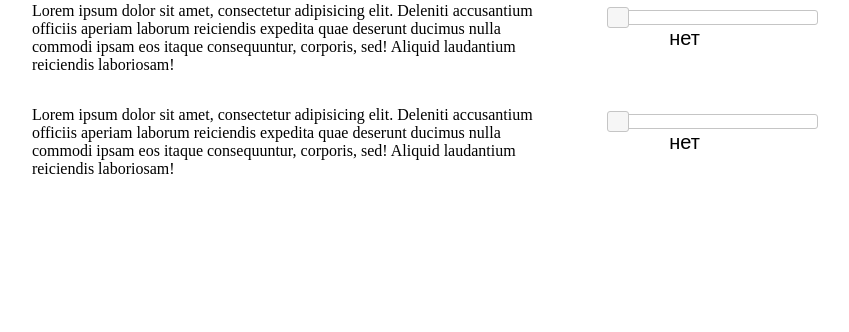
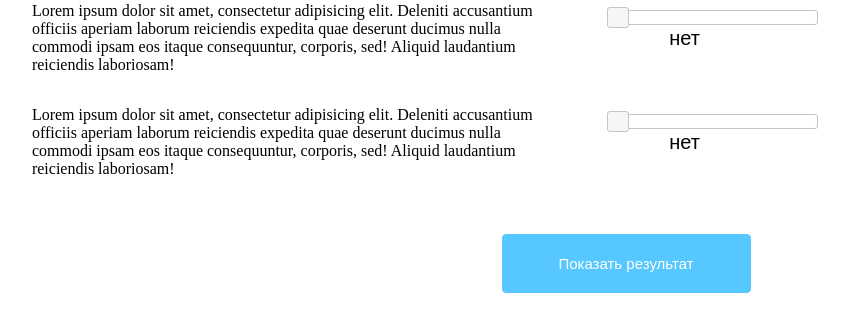
Before and after one commit to orlovskiy/psy_tests, a PHP site: page /4.range_test/index.php?id=1 in a window 1280 px wide. Shown: the part 126-458 px from the top of the page, without its empty margins (14-863 px from the left). Run offline with PHP 8.4, Linux system fonts and the light colour scheme; some libraries are stand-ins or nearby versions.

Commit message:
hope so much

```diff
--- a/4.range_test/index.php
+++ b/4.range_test/index.php
@@ -5,33 +5,13 @@
 	<title>test</title>
 	<link rel="stylesheet" href="../style/rokich.css">
 	<script type="text/javascript" src="../js/jquery.js"></script>
+	<script type="text/javascript" src="../js/range_test.js"></script>
 	<link rel="stylesheet" href="//code.jquery.com/ui/1.11.4/themes/smoothness/jquery-ui.css">
 	<script src="../js/jquery-ui.min.js"></script>
 	<script src="../js/rokich.js"></script>
 	<link rel="stylesheet" href="../style/range_test.css">
 </head>
 <body>
-<script>
-	var gradations = {1:'нет',2:'не совсем',3:'нечто среднее',4:'почти',5:'абсолютно точно'}
-  $(function() {
-  	$('.question .slider-container').each(function(){
-  		var amount = $(this).find('#amount')
-	    $(this).find('#slider').slider({
-	      value:1,
-	      min: 1,
-	      max: 5,
-	      step: 1,
-	      slide: function( event, ui ) {
-	      amount.val(gradations[ui.value] );
-	      }
-	    });
-	});
-    	$('.question .slider-container').each(function(){
-  		var amount = $(this).find('#amount').val(gradations[$( "#slider" ).slider( "value" )] )
-  	});
-  });
-  </script>
-
 <div class="id" style="display: none"><input type="text" class="anon_id"  value="<?=$_GET['id']?>"></div>
 
 
@@ -67,5 +47,8 @@
 		<input type="text" id="amount" readonly style="border:0;">
 	</div>
 </div>
+<div class="result_button">
+	<input class="show_result" type="button" value="Показать результат">
+</div>
 </body>
 </html>
--- a/style/range_test.css
+++ b/style/range_test.css
@@ -21,8 +21,36 @@
 	width: 200px;
 	margin-left: 4%;
 }
+.ui-state-focus{
+	outline:none;
+}
+.ui-state-hover{
+	box-shadow: 0px 0px 3px black;
+}
 #amount{
+	display: inline-block;
 	vertical-align: middle;
 	font-size: 20px;
 	margin-left: 13%;
 }
+.result_button{
+	text-align: center;
+	margin-top: 40px;
+}
+.show_result {
+	outline: none;
+	display: inline-block;
+	width: 249px;
+	height: 59px;
+	border: 1px solid #56c7ff;
+	color: white;
+	border-radius: 4px;
+	background: #56c7ff;
+	font-size: 15px;
+}
+.show_result:hover {
+	cursor: pointer; }
+.show_result:active {
+	box-shadow: inset 0px 0px 8px black;
+	outline: none;
+	border: none; }
```
